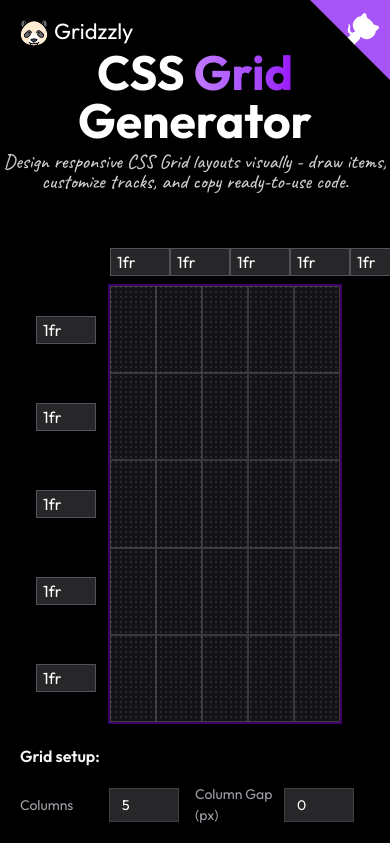
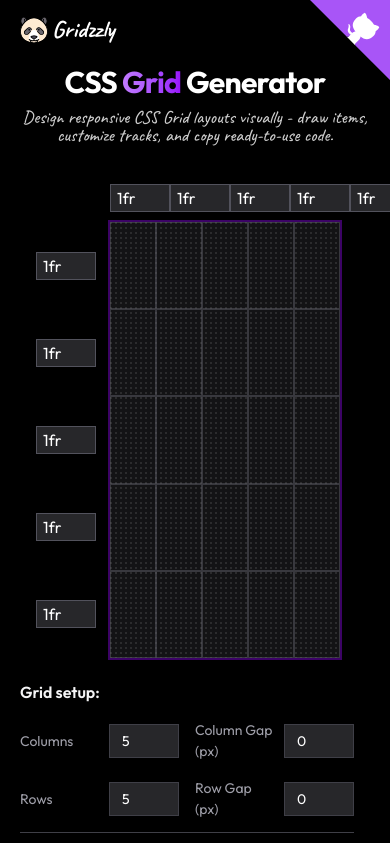
Before and after one commit to byllzz/gridzzly, a React (Vite) app: page / in a window 390 px wide. Shown: the top 843 px of the page. Built offline with nearby package versions, Linux system fonts and the light colour scheme.

Commit message:
add responsive breakpoints for header text

```diff
--- a/src/App.jsx
+++ b/src/App.jsx
@@ -66,7 +66,7 @@ export default function App() {
       initial="hidden"
       animate="visible"
       variants={containerVariants}
-      className="flex flex-col gap-11 w-full min-h-screen relative scrollbar-none overflow-hidden"
+      className="flex flex-col gap-11 w-full min-h-screen relative scrollbar-none overflow-hidden pb-5 sm:pb-0"
     >
       <motion.div variants={itemVariants} className="absolute top-0 right-0 z-10">
         <GithubIcon />
@@ -76,10 +76,12 @@ export default function App() {
         href={projectUrl}
         rel="noopener noreferrer"
         variants={itemVariants}
-        className="absolute top-4 gap-1.5 left-5 z-10 flex items-center cursor-pointer hover:opacity-80 transition-opacity"
+        className="absolute top-3 sm:top-4 gap-1 left-5 z-10 flex items-center cursor-pointer hover:opacity-80 transition-opacity"
       >
         <LogoIcon height={7} width={7} />
-        <span className="text-white text-[22px] relative bottom-[1px]">Gridzzly</span>
+        <span className="text-white text-[24px] relative font-black bottom-[1px] font-script">
+          Gridzzly
+        </span>
       </motion.a>
 
       <motion.div variants={itemVariants}>
--- a/src/components/Header.jsx
+++ b/src/components/Header.jsx
@@ -1,8 +1,8 @@
 export default function Header() {
   return (
-    <header className="flex flex-col items-center text-center pt-12">
+    <header className="flex flex-col items-center text-center pt-12 relative top-4 sm:top-0">
       <div className="flex items-center gap-2 ">
-        <h1 className="text-5xl font-bold">
+        <h1 className="text-3xl md:text-4xl lg:text-5xl font-bold tracking-tight">
           CSS{' '}
           <span className="bg-gradient-to-r from-purple-400 to-purple-600 bg-clip-text text-transparent">
             Grid
@@ -10,7 +10,7 @@ export default function Header() {
           Generator
         </h1>
       </div>
-      <p className="text-white/80 text-[20px] leading-[1] mt-2 font-medium max-w-md font-script">
+      <p className="text-white/80  text-[18px] lg:text-[20px] leading-[1] mt-2 font-medium max-w-[350px] lg:max-w-md font-script">
         Design responsive CSS Grid layouts visually - draw items, customize tracks, and copy
         ready-to-use code.
       </p>
```
Also changed, not shown: index.html (+15 -0 lines).
